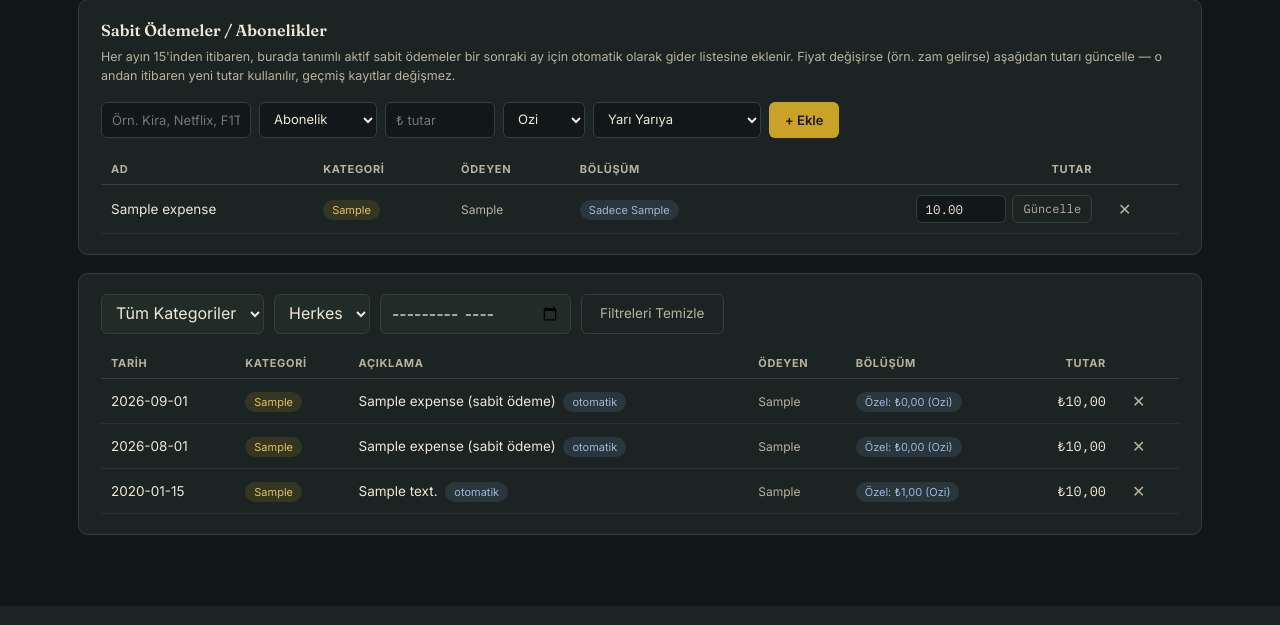
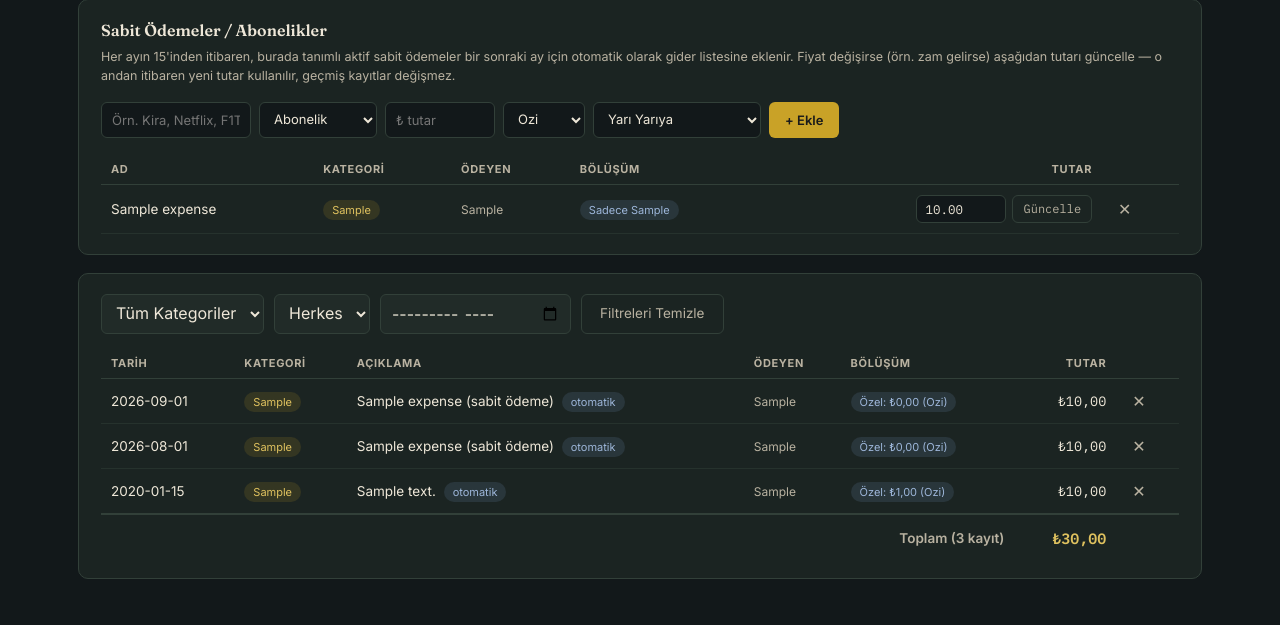
Before and after one commit to oguzhanmertgurkan/hesapdefteri, a PHP site: page /expenses.php in a window 1280 px wide. Shown: the part 194-819 px from the top of the page. Before the commit the page ends 729 px from the top, so only its background shows below. Run offline with PHP 8.4, Linux system fonts and the light colour scheme; the visitor is signed in with stand-in values (Sample User, id 1); tables that the repository leaves empty hold one stand-in row (values such as "Sample post"); data that the repository does not hold is empty.

Commit message:
Add files via upload

```diff
--- a/htdocs/assets/style.css
+++ b/htdocs/assets/style.css
@@ -134,6 +134,7 @@ table{width:100%; border-collapse:collapse; font-size:13.5px;}
 thead th{ text-align:left; font-size:11px; text-transform:uppercase; letter-spacing:0.06em; color:var(--paper-dim); padding:8px 10px; border-bottom:1px solid var(--line); }
 tbody td{padding:10px 10px; border-bottom:1px solid rgba(50,64,57,0.5);}
 tbody tr:hover{background:rgba(255,255,255,0.02);}
+tfoot td{padding:10px 10px; border-top:2px solid var(--line);}
 td.amount{font-family:'IBM Plex Mono',monospace; text-align:right; white-space:nowrap;}
 .cat-tag{ font-size:11px; padding:3px 9px; border-radius:20px; background:rgba(201,162,39,0.14); color:var(--gold-soft); white-space:nowrap; }
 .split-tag{ font-size:11px; padding:3px 9px; border-radius:20px; background:rgba(122,156,198,0.15); color:#9db6d9; white-space:nowrap; }
--- a/htdocs/expenses.php
+++ b/htdocs/expenses.php
@@ -77,6 +77,8 @@ function split_label($e) {
     if ($e['split_mode'] === 'tek') return 'Sadece ' . $e['paid_by'];
     return 'Özel: ' . fmt($e['owed_by_other']) . ' (' . $other . ')';
 }
+
+$filteredTotal = array_sum(array_column($rows, 'amount'));
 
 $activeTab = 'expenses';
 include __DIR__ . '/header.php';
@@ -212,6 +214,15 @@ include __DIR__ . '/header.php';
         </tr>
       <?php endforeach; ?>
       </tbody>
+      <?php if ($rows): ?>
+      <tfoot>
+        <tr>
+          <td colspan="5" style="text-align:right; font-weight:600; color:var(--paper-dim); padding-top:14px;">Toplam (<?= count($rows) ?> kayıt)</td>
+          <td class="amount" style="font-weight:700; font-size:15px; color:var(--gold-soft); padding-top:14px;"><?= fmt($filteredTotal) ?></td>
+          <td></td>
+        </tr>
+      </tfoot>
+      <?php endif; ?>
     </table>
   </div>
   <?php if (!$rows): ?><div class="empty-state">Henüz gider kaydı yok. Yukarıdan ilk kaydı ekle.</div><?php endif; ?>
```
